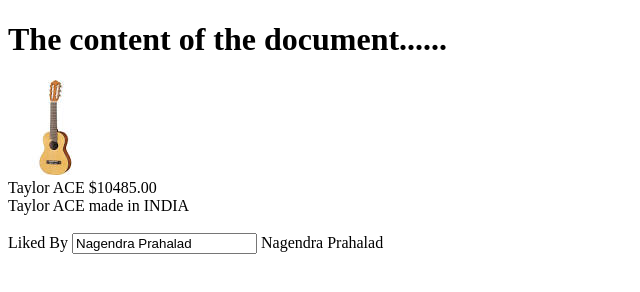
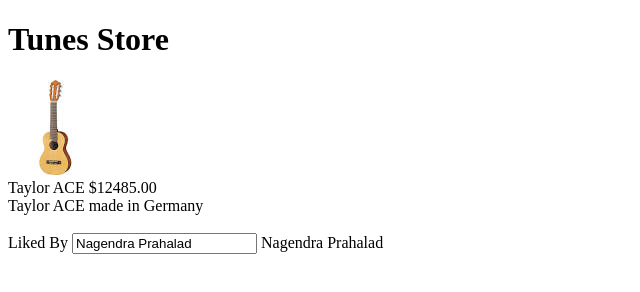
Before and after one commit to dbhonsle/ko-ch1, a plain HTML site: page index.html in a window 1280 px wide. Shown: the whole page, without its empty margins (0-640 px from the left). Drawn offline with Linux system fonts and the light colour scheme.

Commit message:
Updated Files

```diff
--- a/built/tunes.js
+++ b/built/tunes.js
@@ -1,36 +1,35 @@
 define(["require", "exports", "knockout"], function (require, exports, ko) {
     "use strict";
+    ;
     var TunesViewModel = (function () {
-        function TunesViewModel() {
+        function TunesViewModel(data) {
             var _this = this;
             this.path = '/photos/';
-            this.data = {
-                "Id": 1001,
-                "fname": "guitar3.jpg",
-                "path": "/photos/guitar3.jpg",
-                "SalePrice": 10485.00,
-                "ShortDesc": "Taylor ACE",
-                "Description": "Taylor ACE made in INDIA",
-                "Likes": "Nagendra Prahalad"
-            };
-            this.likes = ko.observable(this.data.Likes);
-            this.shortDesc = ko.observable(this.data.ShortDesc);
-            this.salePrice = ko.observable(this.data.SalePrice);
-            this.description = ko.observable(this.data.Description);
+            this.likes = ko.observable(data.Likes);
+            this.shortDesc = ko.observable(data.ShortDesc);
+            this.salePrice = ko.observable(data.SalePrice);
+            this.description = ko.observable(data.Description);
             this.formatCurrency = ko.computed({
                 read: function () {
-                    return "$" + _this.data.SalePrice.toFixed(2);
+                    return "$" + data.SalePrice.toFixed(2);
                 }
             });
             this.photoURL = ko.computed({
                 read: function () {
-                    return _this.path + _this.data.fname;
+                    return _this.path + data.fname;
                 }
             });
         }
         return TunesViewModel;
     }());
     // Bind the ViewModel to the View using knockout
-    ko.applyBindings(new TunesViewModel());
+    ko.applyBindings(new TunesViewModel({
+        "Id": 1001,
+        "fname": "guitar3.jpg",
+        "SalePrice": 12485.00,
+        "ShortDesc": "Taylor ACE",
+        "Description": "Taylor ACE made in Germany",
+        "Likes": "Nagendra Prahalad"
+    }));
 });
 //# sourceMappingURL=tunes.js.map
--- a/index.html
+++ b/index.html
@@ -1,10 +1,10 @@
 <!DOCTYPE html>
 <html>
     <head>
-        <title>Title of the document</title>
+        <title>Tunes and More</title>
     </head>
     <body>
-        <h1> The content of the document......</h1>
+        <h1>Tunes Store</h1>
         <div>
             <img data-bind="attr: {src: photoURL}" />
         </div>
```
Also changed, not shown: src/tunes.ts (+24 -17 lines), 1 other file.
